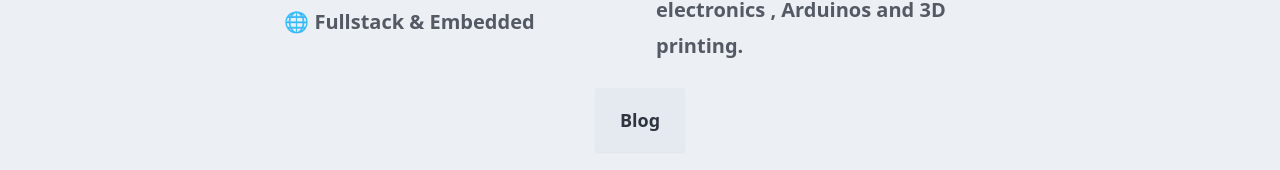
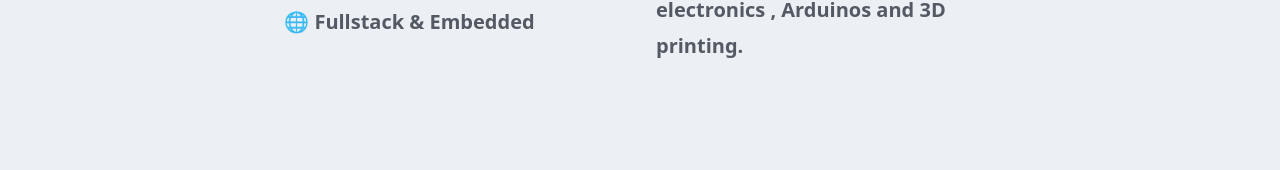
Before and after one commit to leavedtrait/portfolio, a SvelteKit app: page / in a window 1280 px wide. Shown: the part 680-850 px from the top of the page. After the commit the page ends 800 px from the top, so only its background shows below. Built offline with nearby package versions, Linux system fonts and the light colour scheme.

Commit message:
modified:   src/routes/+page.svelte

```diff
--- a/src/routes/+page.svelte
+++ b/src/routes/+page.svelte
@@ -10,14 +10,8 @@
 		content="index, follow, max-snippet:-1, max-image-preview:large, max-video-preview:-1"
 	/>
 </svelte:head>
-<div class="min-h-screen min-w-full">
+<div class="h-full min-w-full">
 	<div class="flex flex-col items-center space-y-2">
 		<Hero />
-
-		<a href="/projects">
-			<button class="btn btn-lg">
-				<a href="/blog">Blog</a>
-			</button>
-		</a>
 	</div>
 </div>
```
